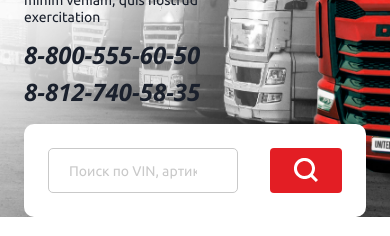
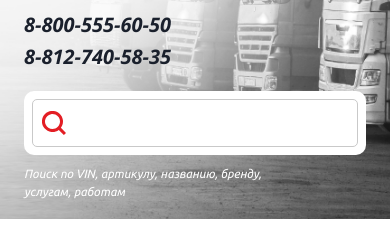
Before and after one commit to DmitryD93/united, a website: page app/index.html in a window 390 px wide. Shown: the part 269-505 px from the top of the page. Drawn offline with Linux system fonts and the light colour scheme.

Commit message:
Адаптив hero секции

```diff
--- a/app/index.html
+++ b/app/index.html
@@ -159,8 +159,8 @@
         <svg width="24" height="24" viewBox="0 0 24 24" fill="none" xmlns="http://www.w3.org/2000/svg">
           <path d="M18.9 16.776C20.4965 14.6424 21.2255 11.9832 20.9403 9.33375C20.6551 6.68427 19.3767 4.24121 17.3627 2.49634C15.3486 0.751469 12.7483 -0.165652 10.0852 -0.0704088C7.42209 0.0248339 4.89395 1.12537 3.00966 3.00966C1.12537 4.89395 0.0248339 7.42209 -0.0704088 10.0852C-0.165652 12.7483 0.751469 15.3486 2.49634 17.3627C4.24121 19.3767 6.68427 20.6551 9.33375 20.9403C11.9832 21.2255 14.6424 20.4965 16.776 18.9L21.876 24L24 21.88L18.9 16.776ZM10.5 18C9.01664 18 7.56659 17.5601 6.33322 16.736C5.09985 15.9119 4.13856 14.7406 3.5709 13.3701C3.00324 11.9997 2.85472 10.4917 3.14411 9.03682C3.4335 7.58196 4.1478 6.24559 5.19669 5.19669C6.24559 4.1478 7.58196 3.4335 9.03682 3.14411C10.4917 2.85472 11.9997 3.00324 13.3701 3.5709C14.7406 4.13856 15.9119 5.09985 16.736 6.33322C17.5601 7.56659 18 9.01664 18 10.5C17.9981 12.4886 17.2074 14.3951 15.8013 15.8012C14.3951 17.2074 12.4886 17.9981 10.5 18Z"/>
           </svg>
-
-                </button>
+      </button>
+      <span class="search__form-low-placeholder">Поиск по VIN, артикулу, названию, бренду, услугам, работам</span>
     </form>
   </div>
 
--- a/src/modules/common/_header/header.scss
+++ b/src/modules/common/_header/header.scss
@@ -292,10 +292,12 @@
       box-shadow: 5px 3px 9px 5px rgba(0, 0, 0, 0.3);
       z-index: 5;
       transform: translateX(-500%);
-      transition: transform 0.3s ease-in-out;
+      visibility: hidden;
+      transition: visibility 0.3s ease, transform 0.3s ease-in-out;
 
       &.active {
         transform: translateX(0);
+        visibility: visible;
       }
     }
   }
--- a/src/modules/home/_hero/hero.scss
+++ b/src/modules/home/_hero/hero.scss
@@ -18,8 +18,9 @@
   }
 
   @include _550 {
-    padding: 84px 0 110px 0;
+    padding: 84px 0 150px 0;
     min-height: 450px;
+    background-position: 45% 90%;
   }
 
   &__content {
@@ -35,6 +36,10 @@
       max-width: 70%;
     }
 
+    @include _550 {
+      max-width: 280px;
+    }
+
     &-contacts {
       display: flex;
       flex-direction: column;
@@ -43,6 +48,7 @@
       @include _1280 {
         gap: 8px;
       }
+
     }
   }
 
@@ -85,6 +91,11 @@
       letter-spacing: 1.2px;
       line-height: 1.2;
     }
+
+    @include _550 {
+      font-size: 30px;
+      letter-spacing: 0.9px;
+    }
   }
 
   &__descr {
@@ -110,5 +121,9 @@
     @include _880 {
       font-size: 24px;
     }
+
+    @include _550 {
+      font-size: 20px;
+    }
   }
 }
--- a/src/modules/home/_search/search.scss
+++ b/src/modules/home/_search/search.scss
@@ -22,6 +22,19 @@
     border-radius: 10px;
     background-color: var(--white);
 
+    &-low-placeholder {
+      position: absolute;
+      top: 60%;
+      left: 0;
+      transform: translateY(100%);
+      font-family: "Ubuntu", sans-serif;
+      font-size: 12px;
+      font-style: italic;
+      font-weight: 500;
+      color: var(--white);
+      max-width: 250px;
+    }
+
     @include _1280 {
       padding: 32px;
     }
@@ -31,11 +44,14 @@
     }
 
     @include _550 {
-      transform: translate(0, -100%);
+      position: relative;
+      transform: translate(0, -200%);
+      padding: 8px;
     }
 
     &-btn {
       position: relative;
+
       svg {
         fill: var(--white);
         display: none;
@@ -49,15 +65,36 @@
           display: none;
         }
       }
+      @include _550 {
+        position: absolute;
+        top: 12px;
+        left: 10px;
+        background-color: transparent;
+        padding: 8px;
+        &::before {
+          display: none;
+        }
+
+        &:focus-within {
+          background-color: transparent;
+          svg {
+            fill: var(--dark-red);
+          }
+        }
+        svg {
+          fill: var(--red);
+        }
+      }
     }
 
     &-label {
+      position: relative;
       width: 100%;
     }
 
     &-input {
       width: 100%;
-      height: 45px;
+      height: 48px;
       border-radius: 5px;
       border: 1px solid var(--silver);
       padding: 0 40px 0 10px;
@@ -74,6 +111,15 @@
           font-size: 14px;
         }
       }
+
+      @include _550 {
+        padding: 0 10px 0 40px;
+
+        &::placeholder {
+          opacity: 0;
+
+        }
+      }
     }
 
 
```
Also changed, not shown: src/modules/home/_search/_search.html (+1 -1 lines), app/css/style.min.css.
